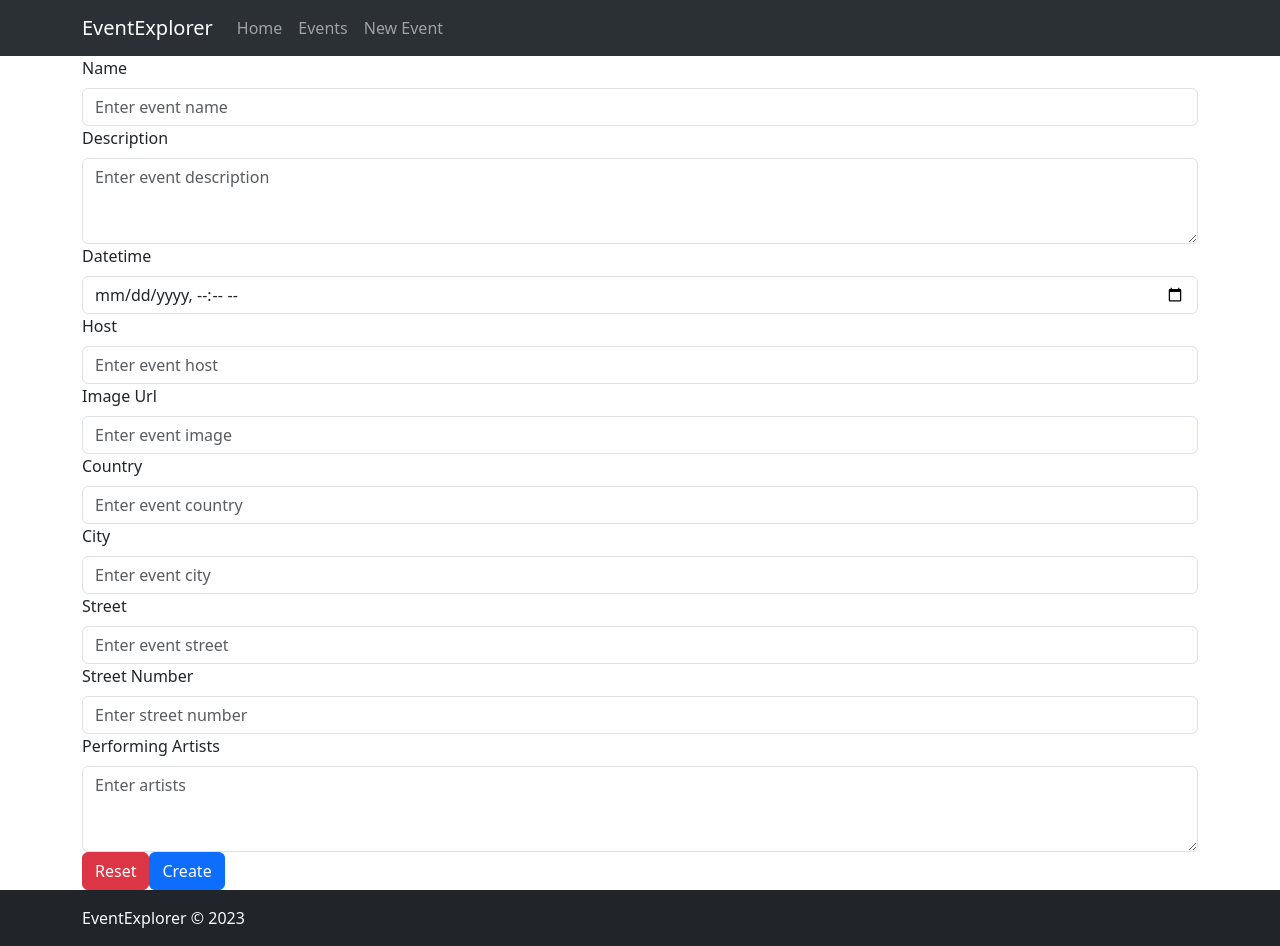
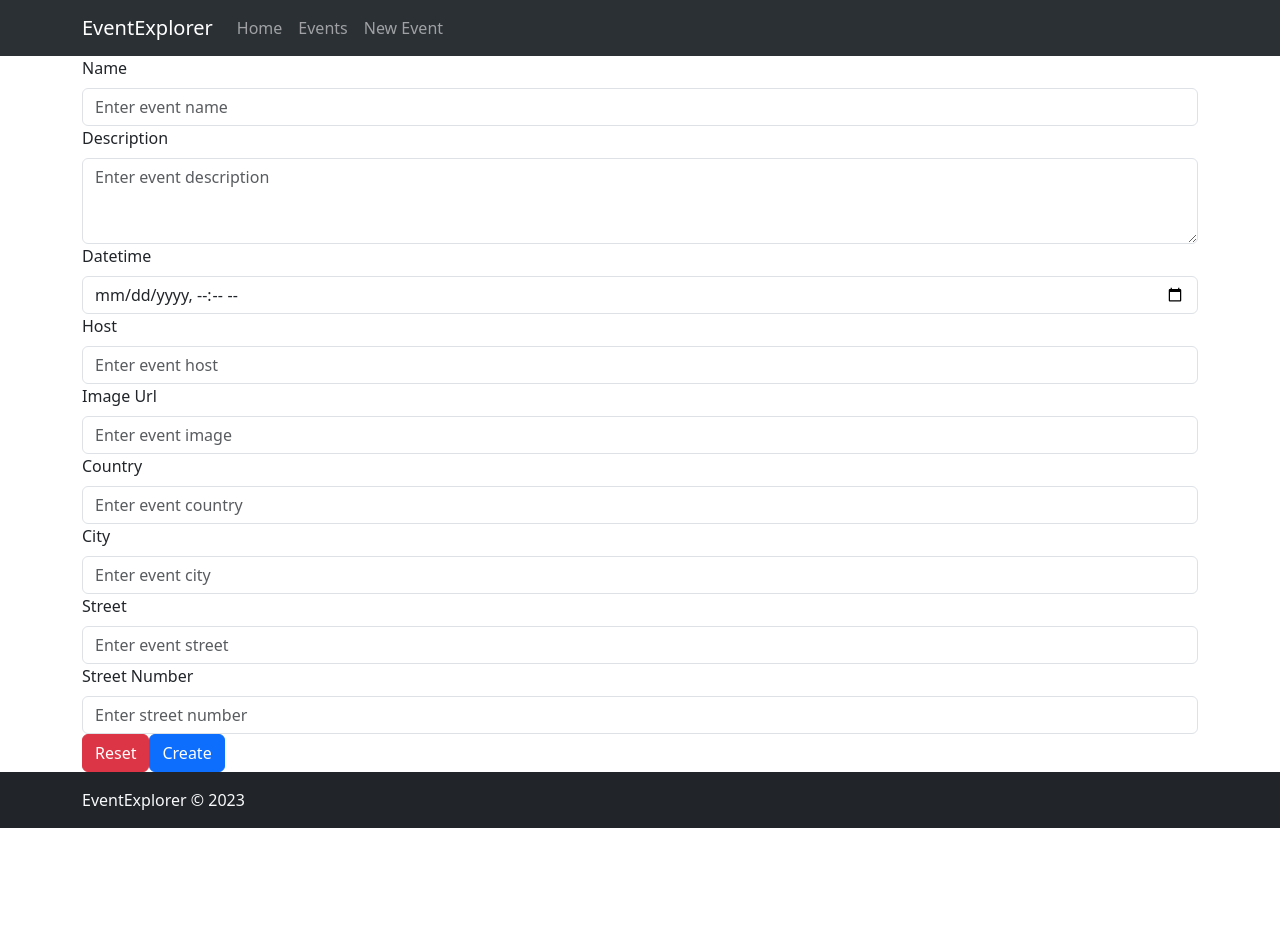
Before and after one commit to dessytomova/EventExplorer, a React (Vite) app in the folder client/: page /events/add in a window 1280 px wide. After the commit the page ends 828 px from the top, so only its background shows below. Built offline with nearby package versions, Linux system fonts and the light colour scheme.

Commit message:
remove performing artists prop

```diff
--- a/client/src/components/CreateEventForm.jsx
+++ b/client/src/components/CreateEventForm.jsx
@@ -16,7 +16,6 @@ const formInitialState = {
         street: '',
         streetNumber: '',
     },
-    performingArtists: [],
     imageUrl: '',
 };
 
@@ -28,7 +27,6 @@ const CreateEventForm = () => {
     const changeHandler = (e) => {
         let value = '';
         let name = e.target.name;
-
         switch (e.target.type) {
             case 'number': value = Number(e.target.value);
                 break;
@@ -51,6 +49,7 @@ const CreateEventForm = () => {
         }
 
     }
+
 
     const submitHandler = (e) => {
         e.preventDefault();
@@ -170,19 +169,6 @@ const CreateEventForm = () => {
                         />
                     </Form.Group>
 
-
-                    <Form.Group controlId="eventPerformingArtists">
-                        <Form.Label>Performing Artists</Form.Label>
-                        <Form.Control
-                            as="textarea"
-                            rows={3}
-                            placeholder="Enter artists"
-                            name="performingArtists"
-                            value={formValues.performingArtists}
-                            onChange={changeHandler}
-                        />
-                    </Form.Group>
-
                     <Button variant="danger"  onClick={resetHandler}>
                         Reset
                     </Button>
--- a/client/src/components/EventListItem.jsx
+++ b/client/src/components/EventListItem.jsx
@@ -8,8 +8,6 @@ const EventListItem = (
     _id,
     imageUrl,
     name,
-    description,
-    performingArtists,
     datetime,
     host,
     address,
@@ -21,9 +19,6 @@ const EventListItem = (
             <Card.Img variant="top" src={imageUrl}/>
             <Card.Body>
                 <Card.Title>{name}</Card.Title>
-                <Card.Text className={styles.description}>
-                    {performingArtists.join(", ")}
-                </Card.Text>
             </Card.Body>
             <ListGroup className="list-group-flush">
                 <ListGroup.Item>{formatDate(datetime)}</ListGroup.Item>
--- a/client/src/services/eventService.js
+++ b/client/src/services/eventService.js
@@ -24,7 +24,6 @@ export const create = async (data) => {
             street: data.address.street,
             streetNumber: data.address.streetNumber,
         },
-        performingArtists: data.performingArtists.split(',').map(element => element.trim()),
         imageUrl: data.imageUrl
     }
 
```
